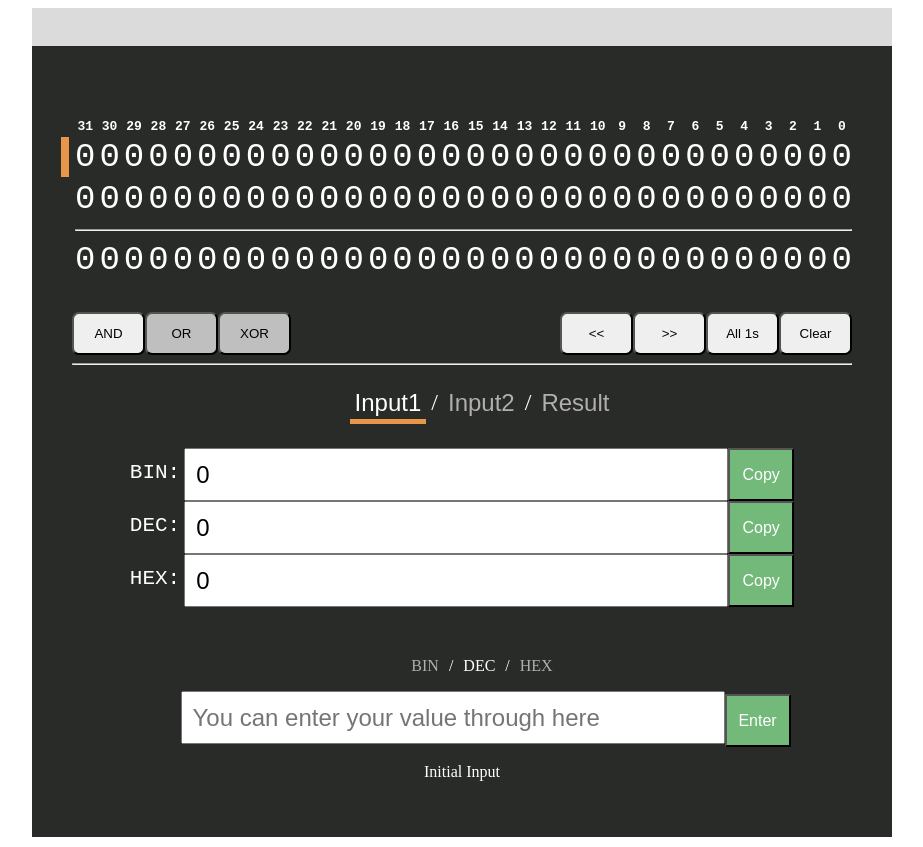
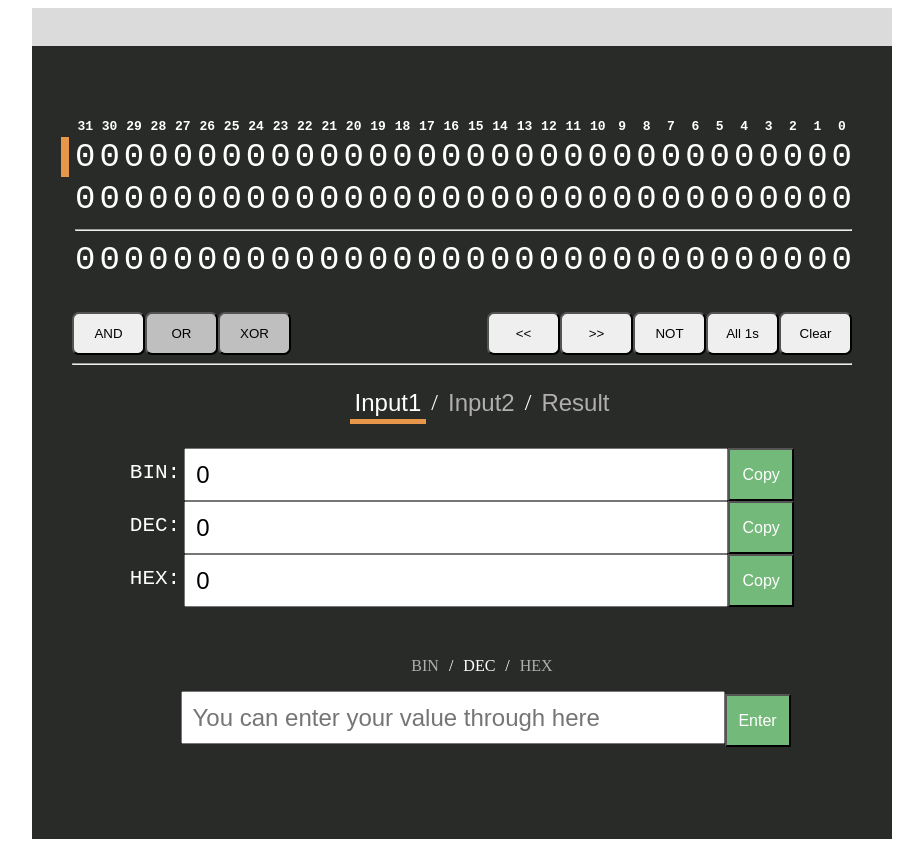
Before and after one commit to Lulkafe/BinaryCalc, a React app: page / in a window 1280 px wide. Shown: the whole page, without its empty margins (178-1101 px from the left). Built offline with nearby package versions, Linux system fonts and the light colour scheme.

Commit message:
Added NOT operation

```diff
--- a/src/components.tsx
+++ b/src/components.tsx
@@ -170,6 +170,8 @@ function BitMnpButtngs () {
                 dispatch({ type: actions.bits.shift_left})}/>
             <UIButton text='>>' onClick={() =>
                 dispatch({ type: actions.bits.shift_right})}/>
+            <UIButton text='NOT' onClick={() =>
+                dispatch({ type: actions.bits.not})}/>
             <UIButton text='All 1s' onClick={() =>
                 dispatch({ type: actions.bits.all1s})}/>
             <UIButton text='Clear' onClick={() =>
@@ -304,6 +306,7 @@ function RadixSelector () {
 function UserInputBar () {
 
     const { dispatch } = useContext(CalcContext);
+    const placeholder = 'You can enter your value through here';
     const onClick = () => {
         const value = (document.getElementById('user-input__bar') as HTMLInputElement).value;
         dispatch({ type: actions.input.update, value });
@@ -311,7 +314,7 @@ function UserInputBar () {
 
     return (
         <div className='user-input__bar-wrapper'>
-            <input id='user-input__bar' type="text" placeholder='You can enter your value through here'/>
+            <input id='user-input__bar' type="text" placeholder={placeholder}/>
             <button className='user-input__enter-btn' type="button" onClick={onClick}>Enter</button>
         </div>
     )
--- a/src/index.tsx
+++ b/src/index.tsx
@@ -1,6 +1,6 @@
 import { render } from 'react-dom';
 import React from 'react';
-import BitCalc from './components';
+import App from './components';
 import './style.css';
 
-render(<BitCalc />, document.getElementById('root'))
+render(<App/>, document.getElementById('root'))
--- a/src/reducer.tsx
+++ b/src/reducer.tsx
@@ -8,7 +8,7 @@ export const initState = {
     bitwise: Bitwise.AND,
     item: Item.Input1,
     radix_for_input: Radix.DEC,
-    validation_message: 'Initial Input'
+    validation_message: ''
 }
 
 export const actions = {
@@ -16,6 +16,7 @@ export const actions = {
         flip: 'Update a bit',
         shift_left: 'Left shift',
         shift_right: 'Right shift',
+        not: 'Apply NOT to bits',
         clear: 'Clear all bits',
         all1s: 'Make all bits 1'
     },
@@ -102,6 +103,21 @@ export const bitReducer = (state, action) => {
                 }
             break;
 
+        case actions.bits.not:
+            if (state.item === Item.Input1)
+                return {
+                    ...state,
+                    input1: ~input1,
+                    result: calculateResult(~input1, input2)
+                }
+            if (state.item === Item.Input2)
+                return {
+                    ...state,
+                    input2: ~input2,
+                    result: calculateResult(input1, ~input2)
+                }
+            break;
+
         case actions.bits.clear:
             if (state.item === Item.Input1)
                 return {
--- a/src/style.css
+++ b/src/style.css
@@ -168,8 +168,9 @@
 }
 
 #user-input__validation-msg {
-    color: white; /* TODO: should be adjusted later*/
+    color: red; /* TODO: should be adjusted later*/
     text-align: center;
+    min-height: 20px;
 }
 
 #window {
```
Also changed, not shown: 1 other file (tests, documents, lock files or other folders).
